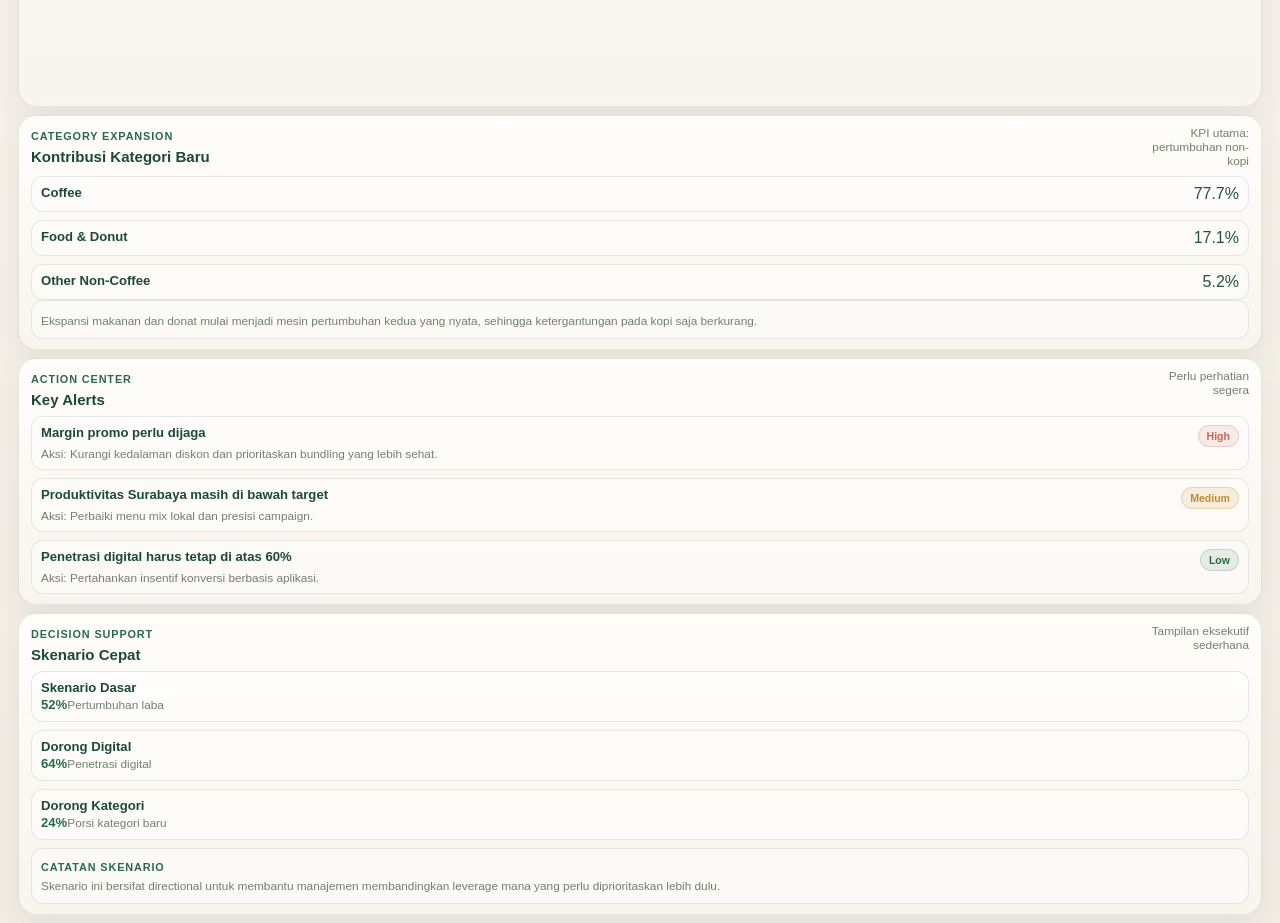
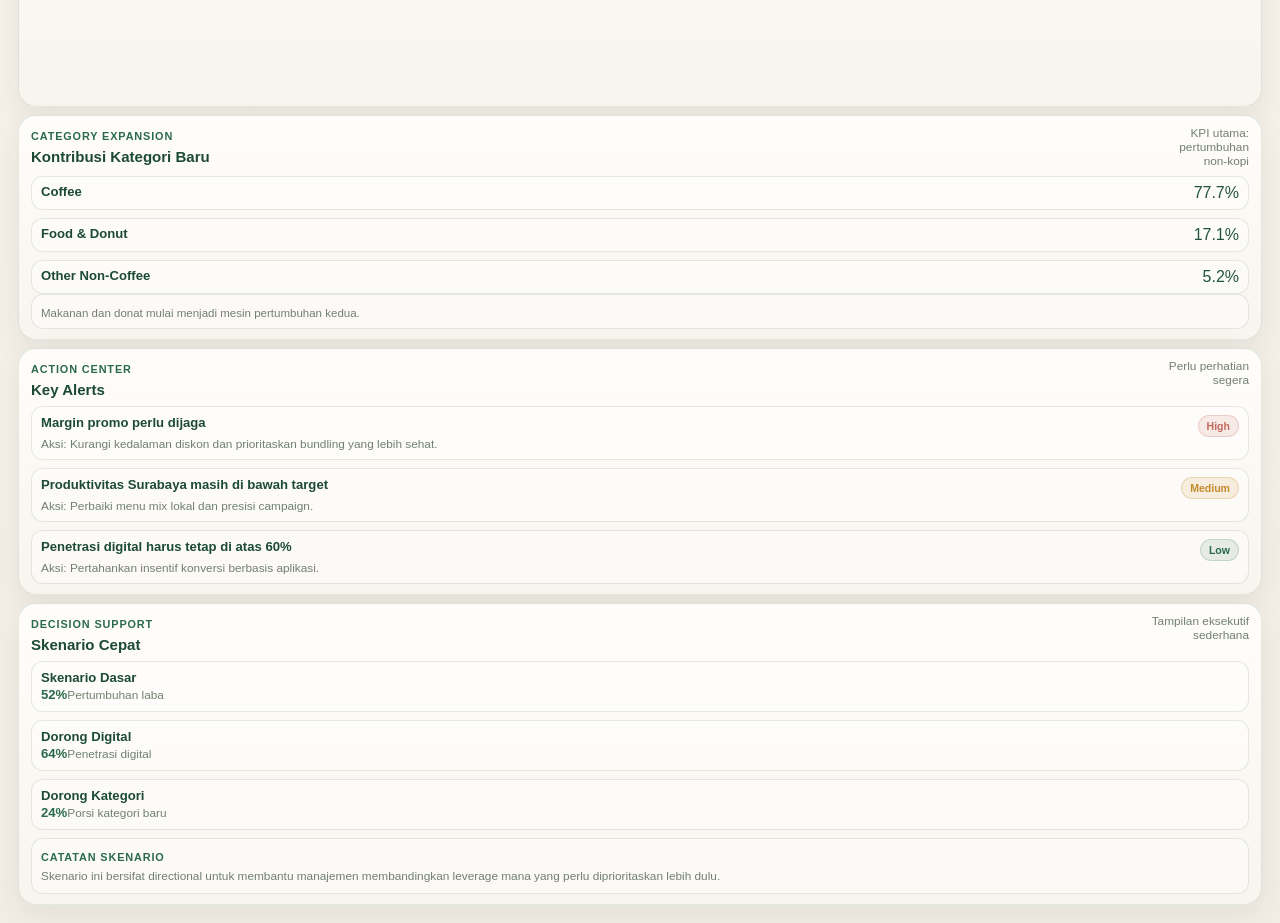
Before and after one commit to sulhanfuadi/fore-cpm-dashboard, a Next.js app: page / in a window 1280 px wide. Shown: the part 1980-2903 px from the top of the page. Built offline with nearby package versions, Linux system fonts and the light colour scheme.

Commit message:
style: tighten category expansion section

```diff
--- a/app/globals.css
+++ b/app/globals.css
@@ -478,3 +478,21 @@ small { font: inherit; }
     grid-template-columns: 1fr;
   }
 }
+
+
+.outlet-panel .compact-head p {
+  max-width: 11ch;
+}
+
+.outlet-panel .mini-item {
+  padding: 7px 9px;
+}
+
+.outlet-panel .footer-copy-card.single-copy {
+  padding: 7px 9px;
+}
+
+.outlet-panel .footer-copy-card p {
+  font-size: 0.72rem;
+  line-height: 1.32;
+}
--- a/app/page.tsx
+++ b/app/page.tsx
@@ -104,9 +104,9 @@ const copy: Record<Locale, Copy> = {
     driverNote: 'Main KPI: digital sales penetration',
     outletEyebrow: 'Category Expansion',
     outletTitle: 'New Category Contribution',
-    outletNote: 'Main KPI: non-coffee growth',
+    outletNote: 'Non-coffee KPI',
     outletInsightTitle: 'Category takeaway',
-    outletInsightBody: 'Food and donut expansion now acts as a real secondary growth engine, reducing dependence on coffee-only revenue.',
+    outletInsightBody: 'Food and donut now act as a secondary growth engine.',
     scenarioEyebrow: 'Decision Support',
     scenarioTitle: 'Quick Scenarios',
     scenarioNote: 'Simple executive view',
@@ -205,7 +205,7 @@ const copy: Record<Locale, Copy> = {
     outletTitle: 'Kontribusi Kategori Baru',
     outletNote: 'KPI utama: pertumbuhan non-kopi',
     outletInsightTitle: 'Category takeaway',
-    outletInsightBody: 'Ekspansi makanan dan donat mulai menjadi mesin pertumbuhan kedua yang nyata, sehingga ketergantungan pada kopi saja berkurang.',
+    outletInsightBody: 'Makanan dan donat mulai menjadi mesin pertumbuhan kedua.',
     scenarioEyebrow: 'Decision Support',
     scenarioTitle: 'Skenario Cepat',
     scenarioNote: 'Tampilan eksekutif sederhana',
```
